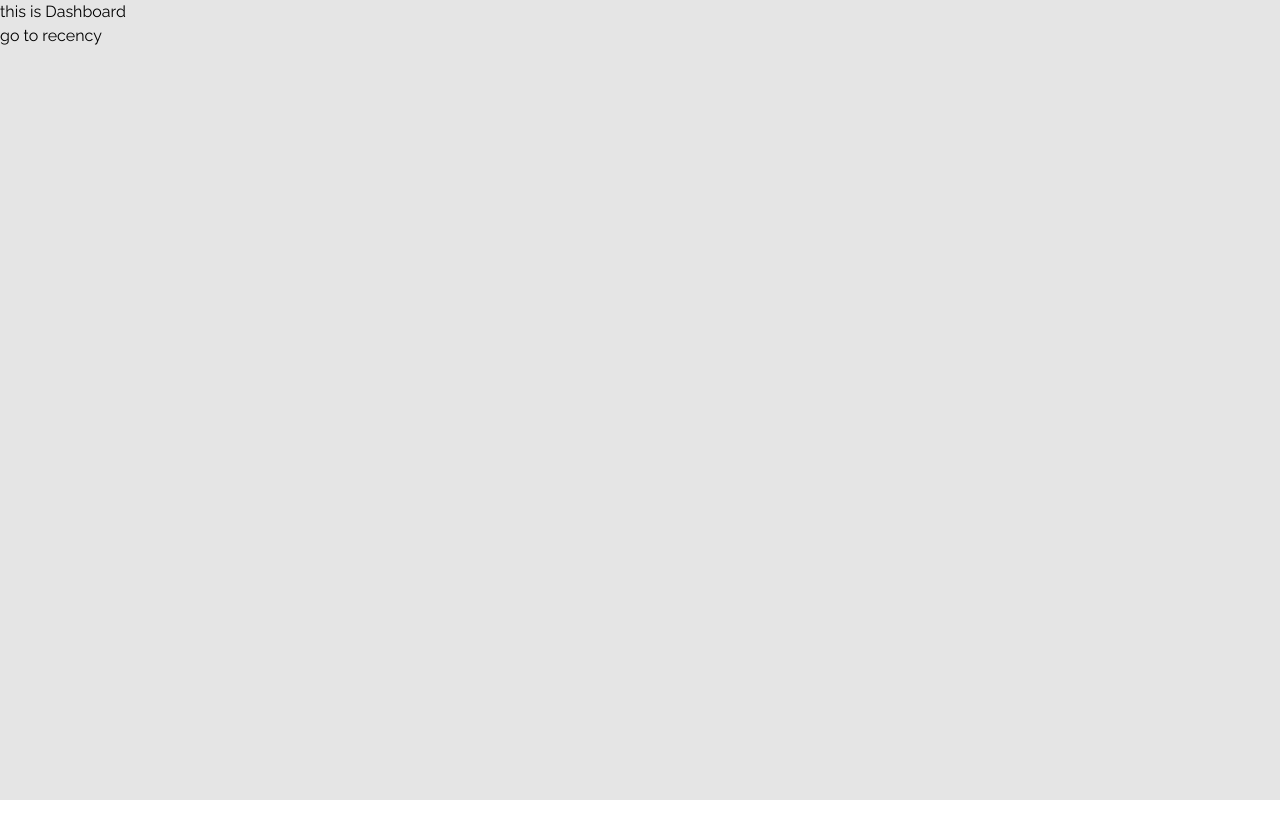
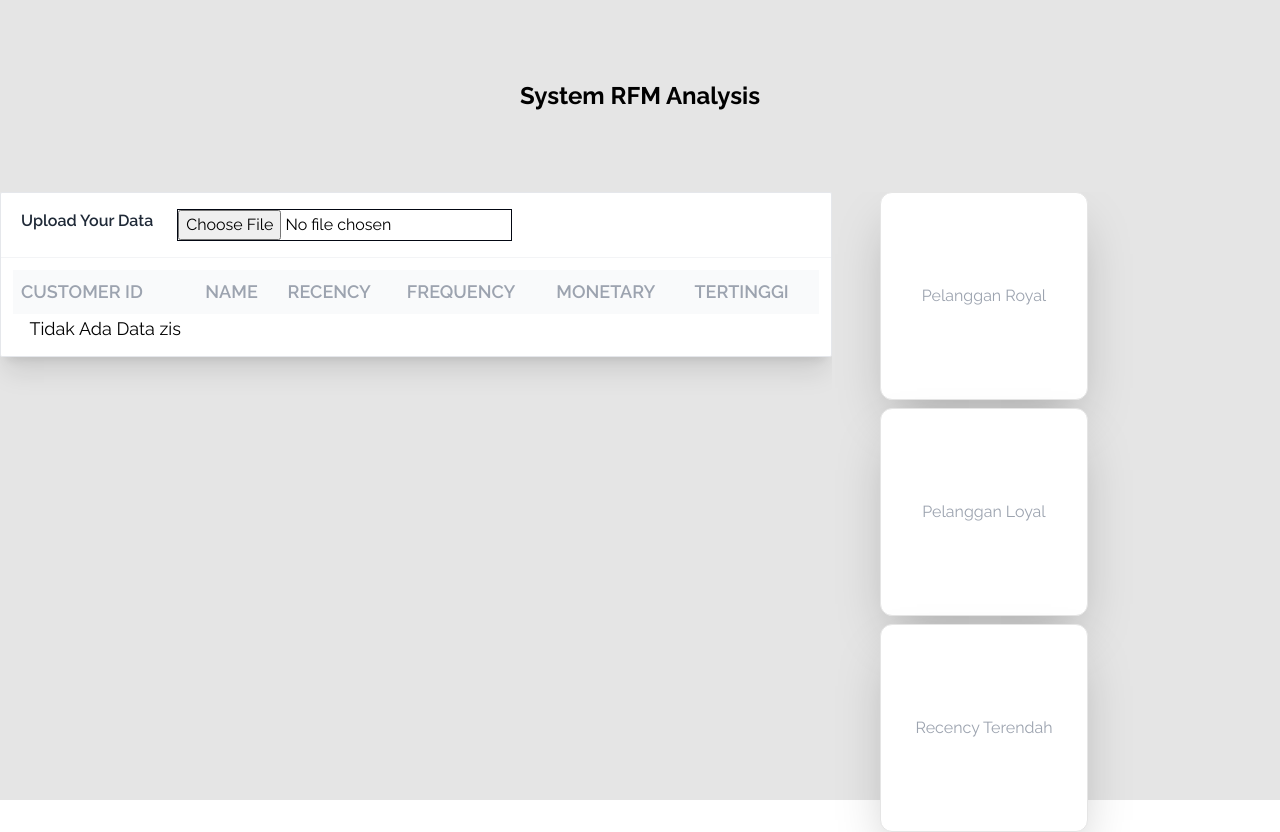
Before and after one commit to TegarMachfuzi/rfm-analysis-react.js, a React (Create React App) app: page / in a window 1280 px wide. Before the commit the page ends 800 px from the top, so only its background shows below. Built offline with nearby package versions, Linux system fonts and the light colour scheme.

Commit message:
delete route dashboard

```diff
--- a/src/App.js
+++ b/src/App.js
@@ -1,7 +1,6 @@
 import './App.css';
 import FormUpload from './components/FormUpload';
 import { BrowserRouter as Router, Routes, Route } from 'react-router-dom';
-import Dashboard from './components/Dashboard';
 
 
 
@@ -10,9 +9,7 @@
     <Router>
       <div className='flex flex-row bg-neutral-200 h-screen w-screen'>
         <Routes>
-        <Route path='/' element={<Dashboard/>}/>
-        <Route path='rfm' element={<FormUpload/>}/>
-
+        <Route path='/' element={<FormUpload/>}/>
       </Routes>
       </div>
 
```
